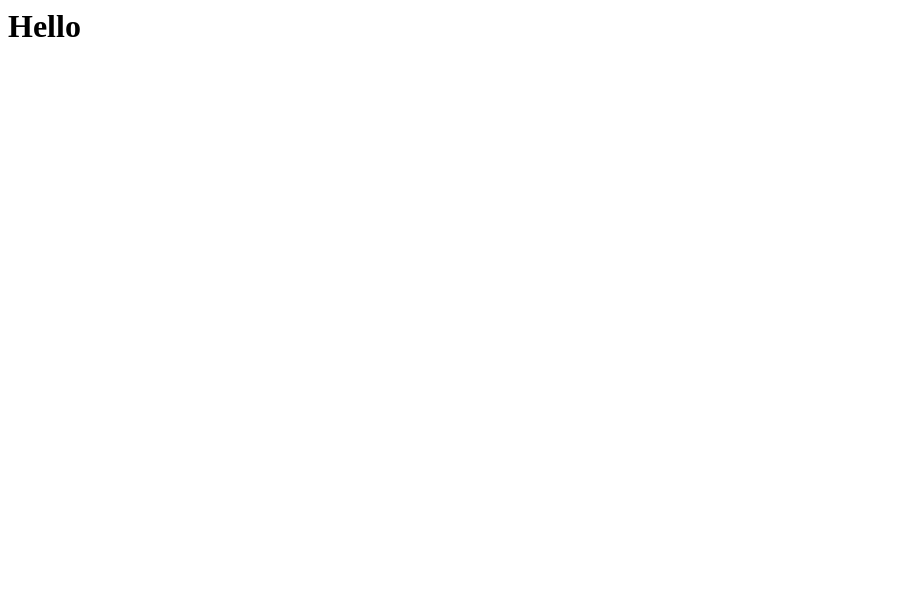
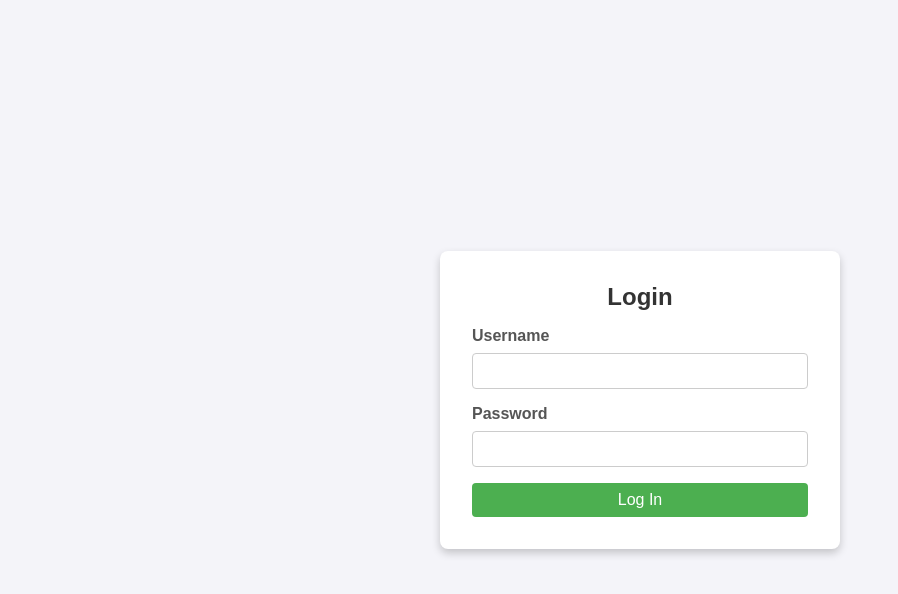
Before and after one commit to Harki1/abc, a plain HTML site: page index.html in a window 1280 px wide. Shown: the whole page, without its empty margins (0-898 px from the left). Drawn offline with Linux system fonts and the light colour scheme.

Commit message:
new site

```diff
--- a/index.html
+++ b/index.html
@@ -1 +1,23 @@
-<h1>Hello</h1>
+<!DOCTYPE html>
+<html lang="en">
+<head>
+    <meta charset="UTF-8">
+    <meta name="viewport" content="width=device-width, initial-scale=1.0">
+    <title>Login Page</title>
+    <link rel="stylesheet" href="styles.css">
+</head>
+<body>
+    <div class="login-container">
+        <h2>Login</h2>
+        <form action="dashboard.html" method="post">
+            <label for="username">Username</label>
+            <input type="text" id="username" name="username" required>
+
+            <label for="password">Password</label>
+            <input type="password" id="password" name="password" required>
+
+            <button type="submit">Log In</button>
+        </form>
+    </div>
+</body>
+</html>
--- /dev/null
+++ b/styles.css
@@ -0,0 +1,65 @@
+* {
+    box-sizing: border-box;
+    margin: 0;
+    padding: 0;
+    font-family: Arial, sans-serif;
+}
+
+body {
+    display: flex;
+    justify-content: center;
+    align-items: center;
+    height: 100vh;
+    background-color: #f4f4f9;
+}
+
+.login-container {
+    background-color: #fff;
+    padding: 2rem;
+    width: 100%;
+    max-width: 400px;
+    border-radius: 8px;
+    box-shadow: 0 4px 8px rgba(0, 0, 0, 0.2);
+    text-align: center;
+}
+
+h2 {
+    margin-bottom: 1rem;
+    color: #333;
+}
+
+form {
+    display: flex;
+    flex-direction: column;
+}
+
+label {
+    margin-bottom: 0.5rem;
+    text-align: left;
+    font-weight: bold;
+    color: #555;
+}
+
+input[type="text"],
+input[type="password"] {
+    padding: 0.5rem;
+    margin-bottom: 1rem;
+    border: 1px solid #ccc;
+    border-radius: 4px;
+    font-size: 1rem;
+}
+
+button {
+    padding: 0.5rem;
+    background-color: #4CAF50;
+    color: white;
+    border: none;
+    border-radius: 4px;
+    font-size: 1rem;
+    cursor: pointer;
+    transition: background-color 0.3s;
+}
+
+button:hover {
+    background-color: #45a049;
+}
```
